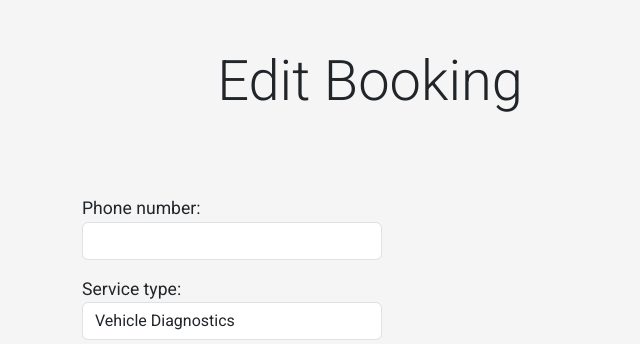
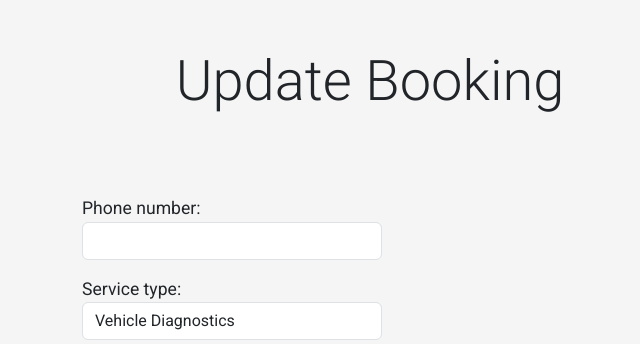
Before and after one commit to NatasaMiric/car-specialist, a Django app: template templates/update_booking.html in a window 1280 px wide. Shown: the part 116-460 px from the top of the page, without its empty margins (270-910 px from the left). Run offline with Django 3.2, Linux system fonts and the light colour scheme; the template is opened without the code that fills it: values that come from a table or form of the project are taken from there, others are empty; some libraries are stand-ins or nearby versions.

Commit message:
docs: Update wireframes in readme

```diff
--- a/templates/update_booking.html
+++ b/templates/update_booking.html
@@ -3,7 +3,7 @@
 {% block content %}
 <div class="container" style="max-width:600px">
     <div class="px-3 py-3 pt-md-5 pb-md-4 mx-auto text-center">
-        <h1 class="display-4">Edit Booking</h1>
+        <h1 class="display-4">Update Booking</h1>
     </div>
     <div class="py-5">
         <div class="row">
```
Also changed, not shown: README.md, 15 other files.
